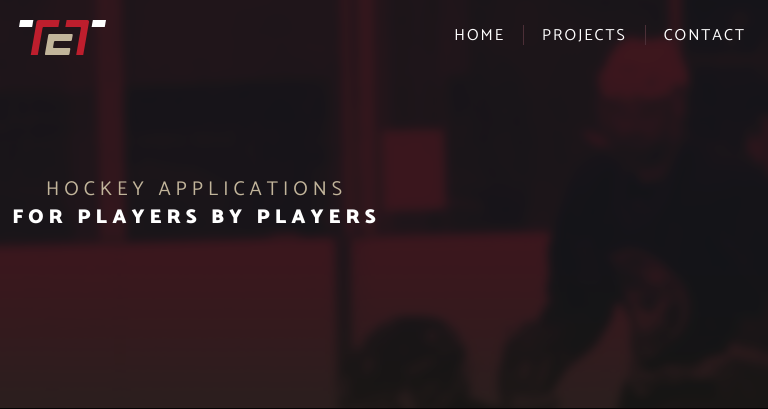
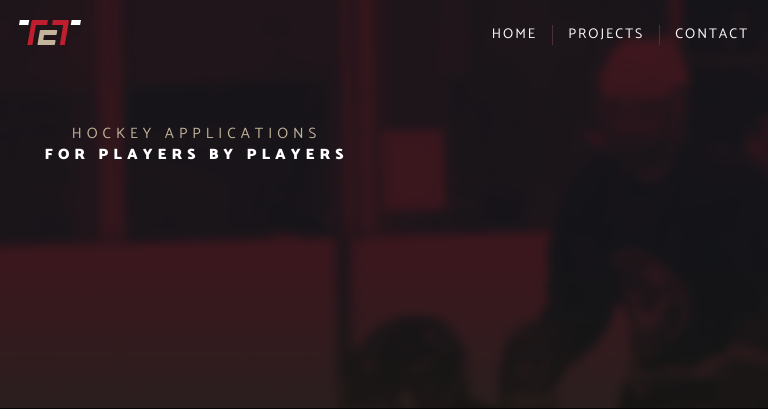
Before and after one commit to jsruesch/tct, a PHP site: page / in a window 768 px wide. Shown: the top 409 px of the page. Run offline with PHP 8.4, Linux system fonts and the light colour scheme.

Commit message:
responsive header issue fix

```diff
--- a/stylesheets/responsive_styles.scss
+++ b/stylesheets/responsive_styles.scss
@@ -11,16 +11,18 @@
 
   .hero{ height: 250px !important }
   .hero-skater{ display:none; }
-  .hero-text{ text-align: center !important; font-size: 20px !important; padding-top: 50px !important;  }
+  .hero-text{ text-align: center !important; font-size: 15px !important; padding-top: 50px !important;  }
+  .nav-logo{ height: 25px !important; }
+  .nav li a{ padding: 5px 0px !important; font-size: 14px !important; }
 }
 
-@media (min-width: 960px) and (max-width:1200px){
+@media screen and (min-width: 960px) and (max-width:1200px){
 
   .hero{ height: 408px !important; }
   .hero-text{ font-size: 20px !important; padding-top: 100px !important;  }
 }
 
-@media (min-width: 768px) and (max-width:960px){
+@media screen and (min-width: 769px) and (max-width:959px){
 
   .hero{ height: 408px !important; }
   .hero-text{ font-size: 20px !important; padding-top: 100px !important;  }
@@ -45,5 +47,7 @@
 @media (min-device-width: 768px) and (max-device-width:960px){
 
   .hero{ height: 408px !important; }
-  .hero-text{ font-size: 20px !important; padding-top: 100px !important;  }
+  .hero-text{ text-align: center !important; font-size: 15px !important; padding-top: 50px !important;  }
+  .nav-logo{ height: 25px !important; }
+  .nav li a{ padding: 5px 0px !important; font-size: 14px !important; }
 }
```
Also changed, not shown: stylesheets/style.css (+21 -6 lines), stylesheets/style.min.css, 1 other file.
